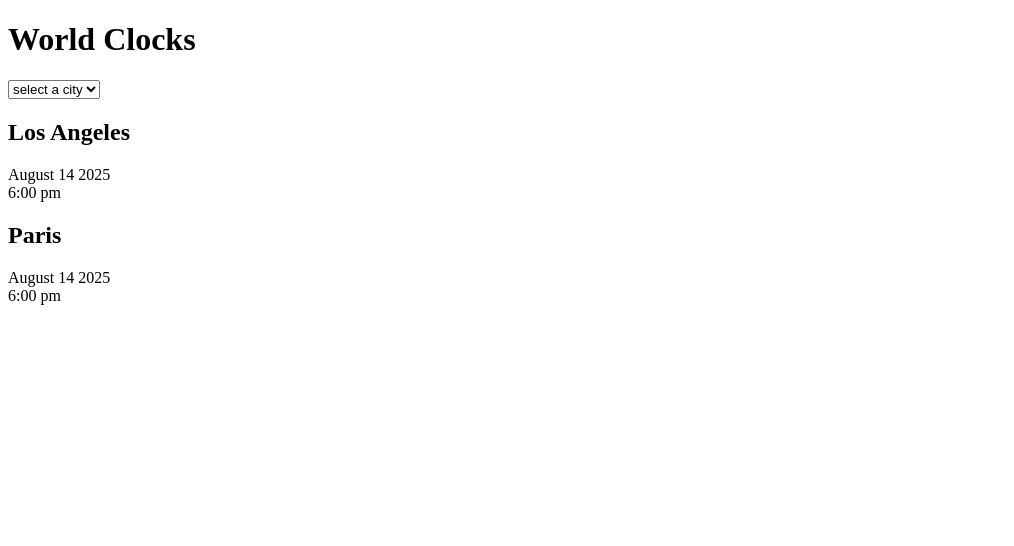
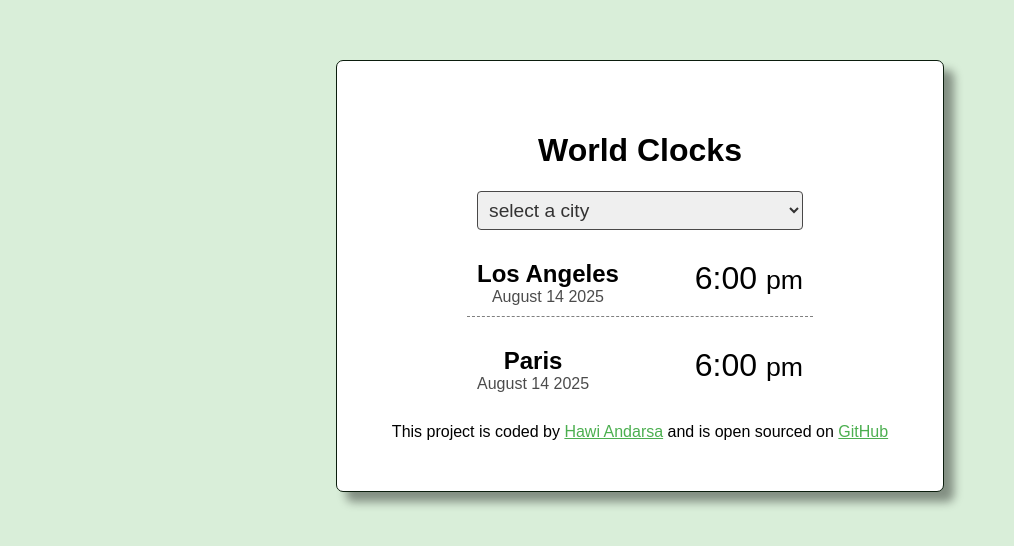
Before and after one commit to hajo1345hawi/World-Clock, a plain HTML site: page index.html in a window 1280 px wide. Shown: the whole page, without its empty margins (0-1014 px from the left). Drawn offline with Linux system fonts and the light colour scheme.

Commit message:
Added css

```diff
--- a/index.html
+++ b/index.html
@@ -16,14 +16,30 @@
           <option value="">new york</option>
         </select>
         <div class="city">
-          <h2>Los Angeles</h2>
-          <div class="date">August 14 2025</div>
-          <div class="time">6:00 pm</div>
-          <h2>Paris</h2>
-          <div class="date">August 14 2025</div>
-          <div class="time">6:00 pm</div>
+          <div>
+            <h2>Los Angeles</h2>
+            <div class="date">August 14 2025</div>
+          </div>
+          <div class="time">6:00 <small>pm</small></div>
+        </div>
+        <div class="city">
+          <div>
+            <h2>Paris</h2>
+            <div class="date">August 14 2025</div>
+          </div>
+          <div class="time">6:00 <small>pm</small></div>
         </div>
       </main>
+      <footer>
+        This project is coded by
+        <a href="https://github.com/hajo1345hawi" target="_blank"
+          >Hawi Andarsa</a
+        >
+        and is open sourced on
+        <a href="https://github.com/hajo1345hawi/World-Clock" target="_blank"
+          >GitHub</a
+        >
+      </footer>
     </div>
     <script src="javascript/index.js"></script>
   </body>
--- a/styles/styles.css
+++ b/styles/styles.css
@@ -0,0 +1,51 @@
+body {
+  background-color: #d9eed9;
+  font-family: sans-serif;
+}
+
+main {
+  margin: 20px;
+}
+select {
+  width: 70%;
+  padding: 7px;
+  color: rgb(51, 50, 50);
+  border-radius: 4px;
+  font-size: 1.2em;
+  border-color: rgb(73, 72, 72);
+}
+a {
+  color: #4caf50;
+}
+h2 {
+  margin: 0;
+}
+.container {
+  width: 40%;
+  margin: 60px auto;
+  text-align: center;
+  background-color: white;
+  padding: 50px;
+  border-radius: 7px;
+  border: rgb(11, 29, 13) 1px solid;
+  box-shadow: 10px 10px 10px rgba(0, 0, 0, 0.4);
+}
+.city {
+  display: flex;
+  justify-content: space-between;
+  width: 70%;
+  margin: 20px auto;
+  border-bottom: 1px dashed gray;
+  padding: 10px;
+}
+
+.city:last-child {
+  border: none;
+}
+.time {
+  font-size: 32px;
+  vertical-align: middle;
+}
+.date {
+  opacity: 0.7;
+}
```
